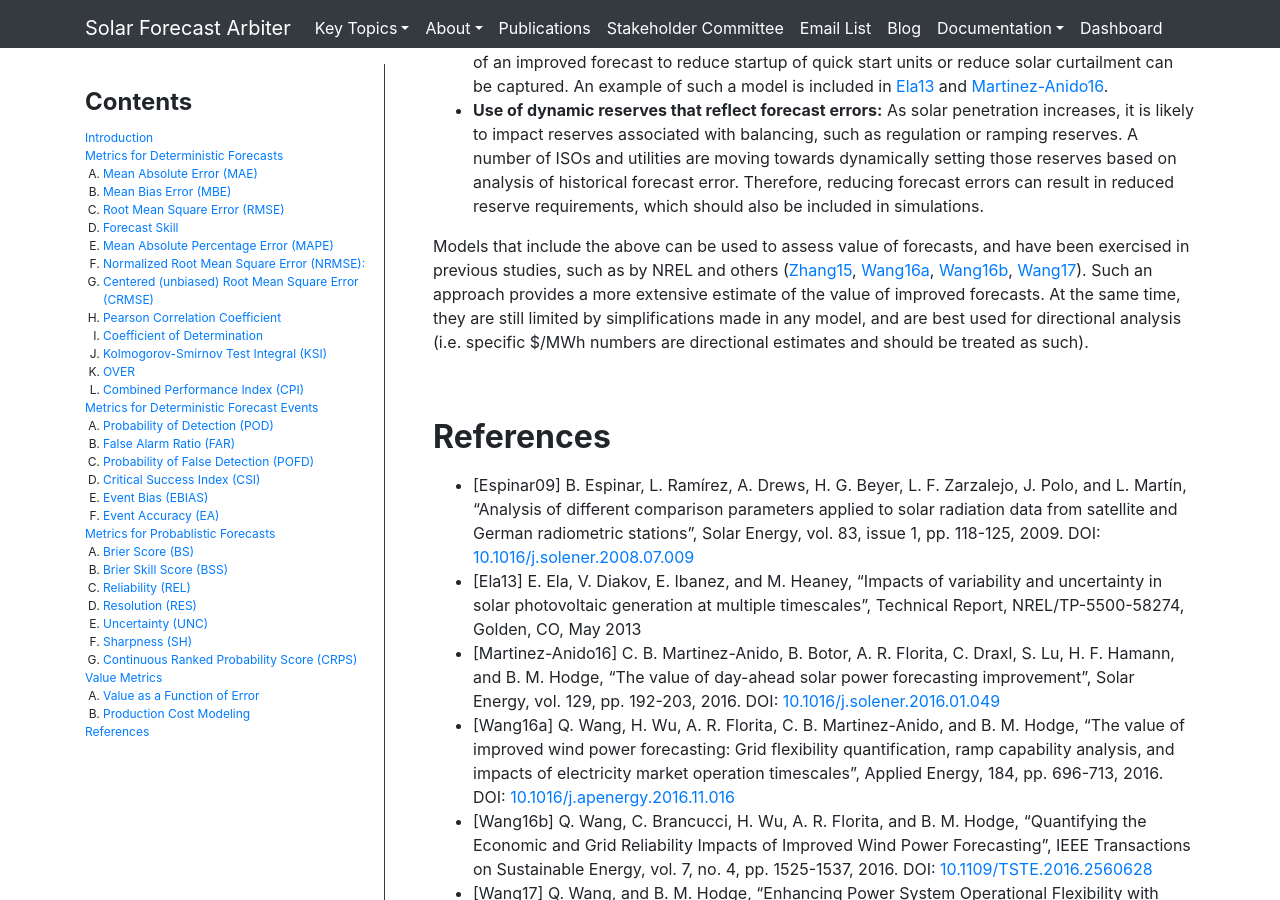
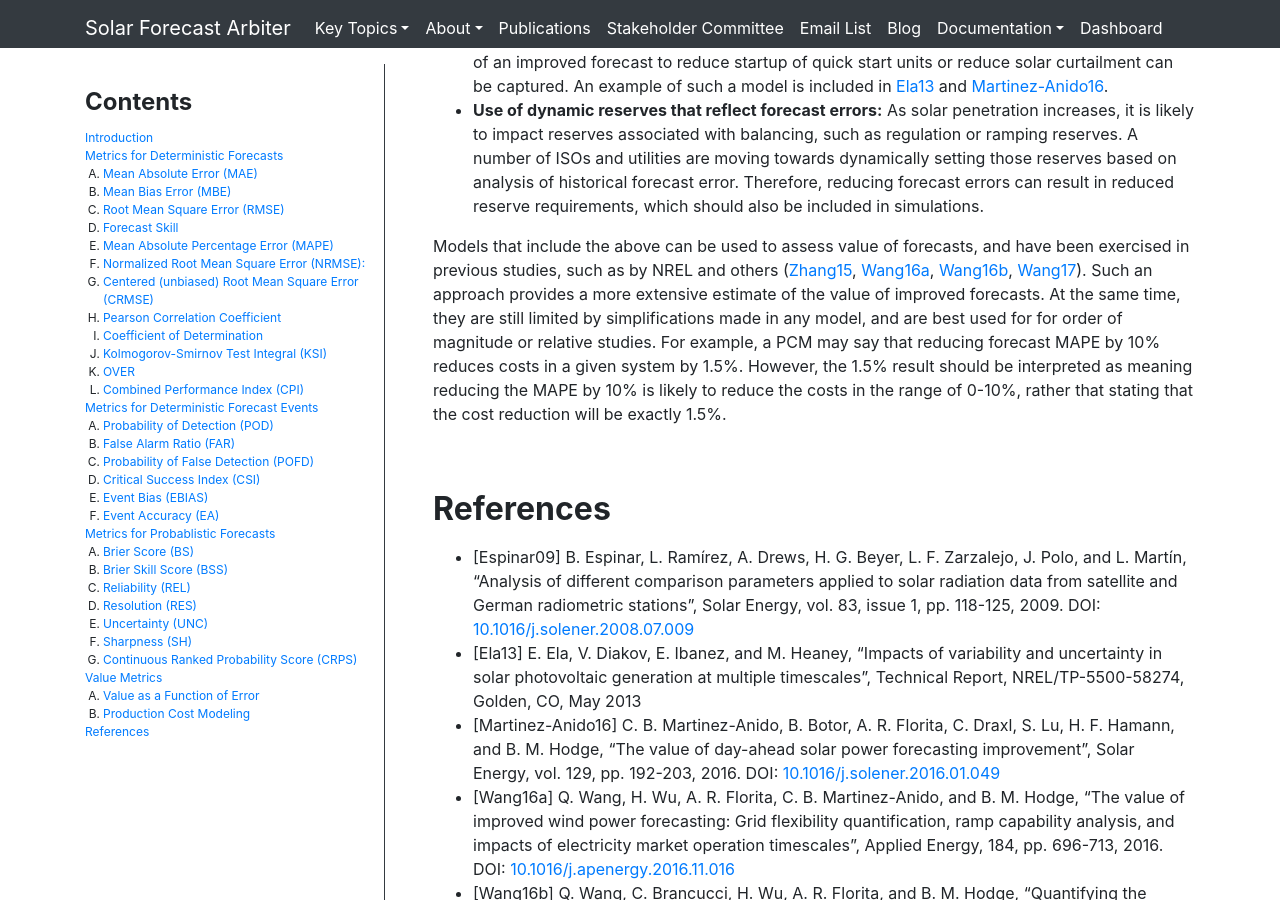
Before and after one commit to SolarArbiter/SolarArbiter.github.io, a Jekyll site: the page built from metrics.md, in a window 1280 px wide and 900 px high, scrolled down 10672 px. Built offline with Jekyll 4.4.1, drawn with Linux system fonts in a browser that asks for light colours; formulas are drawn with MathJax 3; our own code applies the rules of GitHub Pages for plain Markdown files.

Commit message:
metrics: value: clarifying interpretation of PCM approach

```diff
--- a/metrics.md
+++ b/metrics.md
@@ -347,7 +347,7 @@ In order to the simulate the system, a PCM should be used to simulate the operat
 - **Use of multi-cycle models:** A multi-cycle model captures operations in at least two decision stages, such as day-ahead and real-time processes, and links the data together. For example a day-ahead decision may be made based on day-ahead forecasts and certain generators committed to provide the forecasted energy needs, plus any reserves. Then, the model updates to real time actuals and the system is redispatched, recognizing limitations on the ability to commit additional generation in response to errors. If such a model is used, the ability of an improved forecast to reduce startup of quick start units or reduce solar curtailment can be captured. An example of such a model is included in [Ela13](#ref-ela13) and [Martinez-Anido16](#ref-martinez-anido16).
 - **Use of dynamic reserves that reflect forecast errors:** As solar penetration increases, it is likely to impact reserves associated with balancing, such as regulation or ramping reserves. A number of ISOs and utilities are moving towards dynamically setting those reserves based on analysis of historical forecast error. Therefore, reducing forecast errors can result in reduced reserve requirements, which should also be included in simulations.
 
-Models that include the above can be used to assess value of forecasts, and have been exercised in previous studies, such as by NREL and others ([Zhang15](#ref-zhang15), [Wang16a](#ref-wang16a), [Wang16b](#ref-wang16b), [Wang17](#ref-wang17)). Such an approach provides a more extensive estimate of the value of improved forecasts. At the same time, they are still limited by simplifications made in any model, and are best used for directional analysis (i.e. specific $/MWh numbers are directional estimates and should be treated as such).
+Models that include the above can be used to assess value of forecasts, and have been exercised in previous studies, such as by NREL and others ([Zhang15](#ref-zhang15), [Wang16a](#ref-wang16a), [Wang16b](#ref-wang16b), [Wang17](#ref-wang17)). Such an approach provides a more extensive estimate of the value of improved forecasts. At the same time, they are still limited by simplifications made in any model, and are best used for for order of magnitude or relative studies. For example, a PCM may say that reducing forecast MAPE by 10% reduces costs in a given system by 1.5%. However, the 1.5% result should be interpreted as meaning reducing the MAPE by 10% is likely to reduce the costs in the range of 0-10%, rather that stating that the cost reduction will be exactly 1.5%.
 
 
 ## References
```
